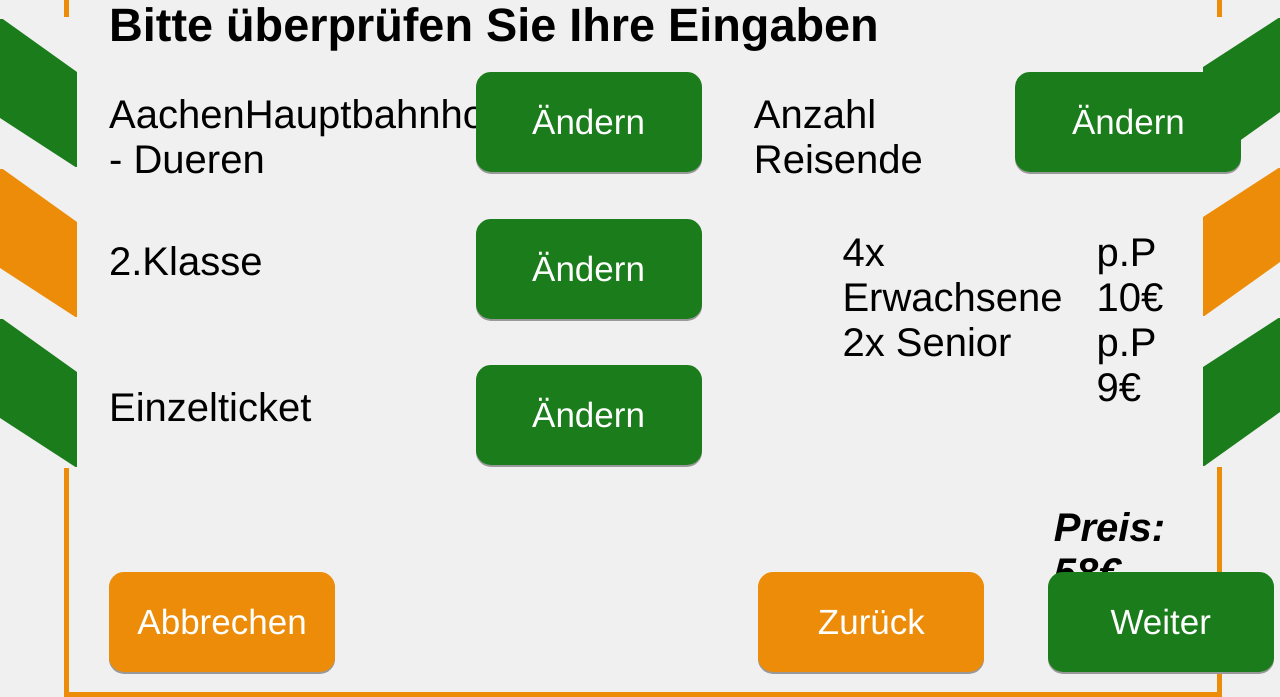
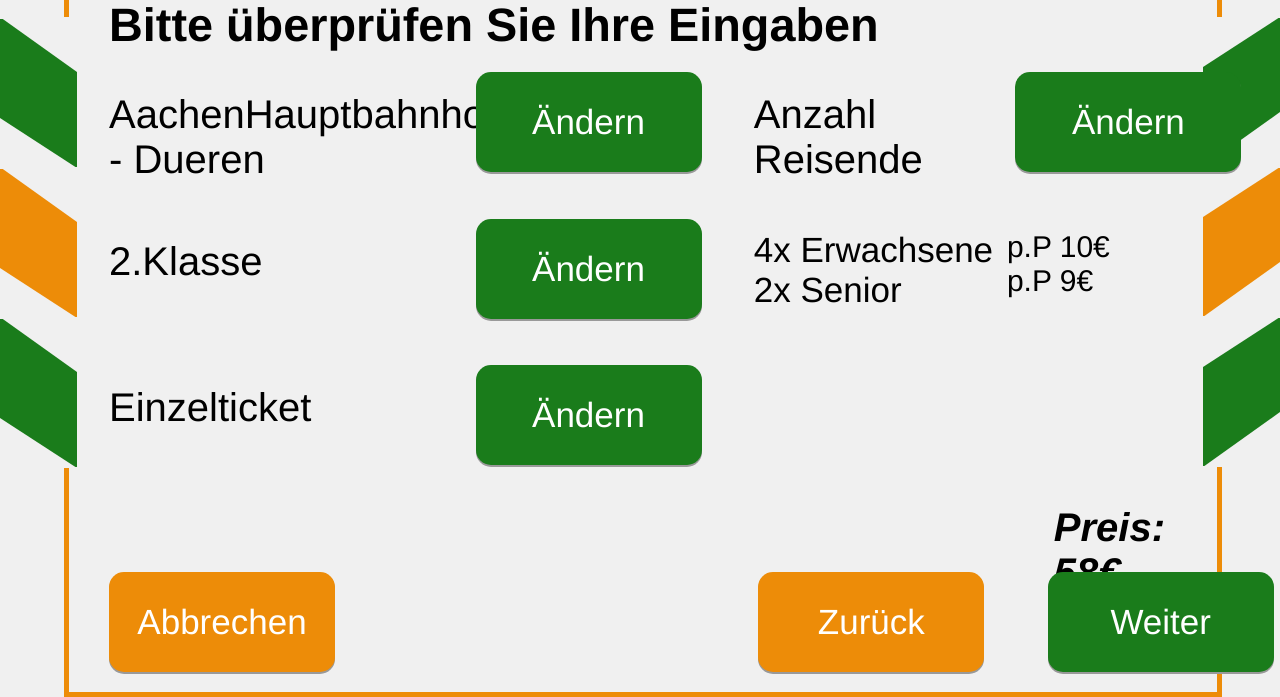
Before and after one commit to Rubyii/ISLM_Bahn_Ticketautomat, a PHP site: page /uebersicht.php in a window 1280 px wide. Shown: the part 107-804 px from the top of the page. Run offline with PHP 8.4, Linux system fonts and the light colour scheme.

Commit message:
Design angepasst
TODO:
-Verlinkung noch fehlende Dialoge
-Dialog uebersicht.php Variabeln Einlesen

```diff
--- a/static/css/uebersicht.css
+++ b/static/css/uebersicht.css
@@ -277,7 +277,7 @@ grid-template-rows: auto auto auto;
 }
 .rightright {
     display: grid;
-    grid-template-columns: 20% auto auto;
+    grid-template-columns: 0% 65% auto;
     grid-template-rows: 80% 20%;
 
     position: relative;
--- a/uebersicht.php
+++ b/uebersicht.php
@@ -134,7 +134,7 @@ if ($ticketart == "Tagesticket" || $ticketart == "Monatsticket" || $ticketart ==
             <div class="rightright">
                 <div>
                 </div>
-                <div>
+                <div style="font-size: 35px">
                     <?php
                     if ($anzErwachsene != 0) {
                         echo '<p>'.$anzErwachsene."x Erwachsene".'</p>';
@@ -151,7 +151,7 @@ if ($ticketart == "Tagesticket" || $ticketart == "Monatsticket" || $ticketart ==
 
                     ?>
                 </div>
-                <div>
+                <div style="position: relative; font-size: 30px; right: 35px">
                     <?php
                     if ($anzErwachsene != 0) {
                         echo '<p>'."p.P ".$preisPPErwachsene.'€'.'</p>';
```
